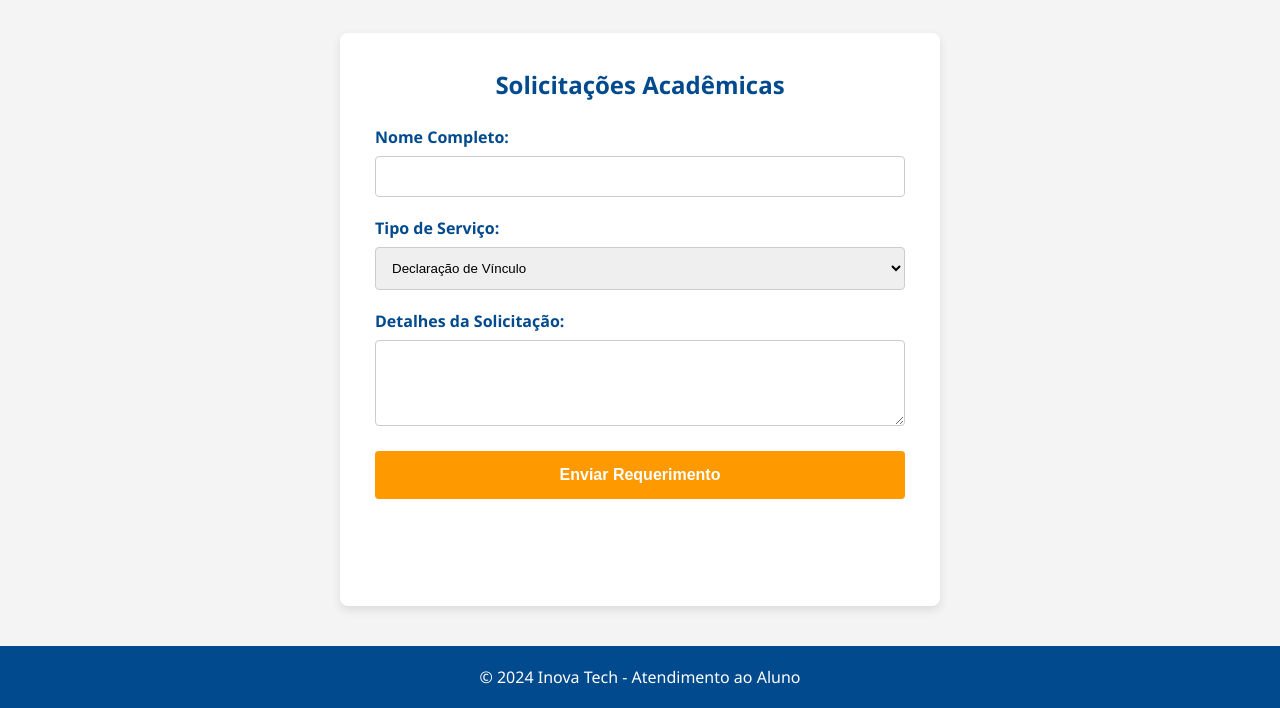
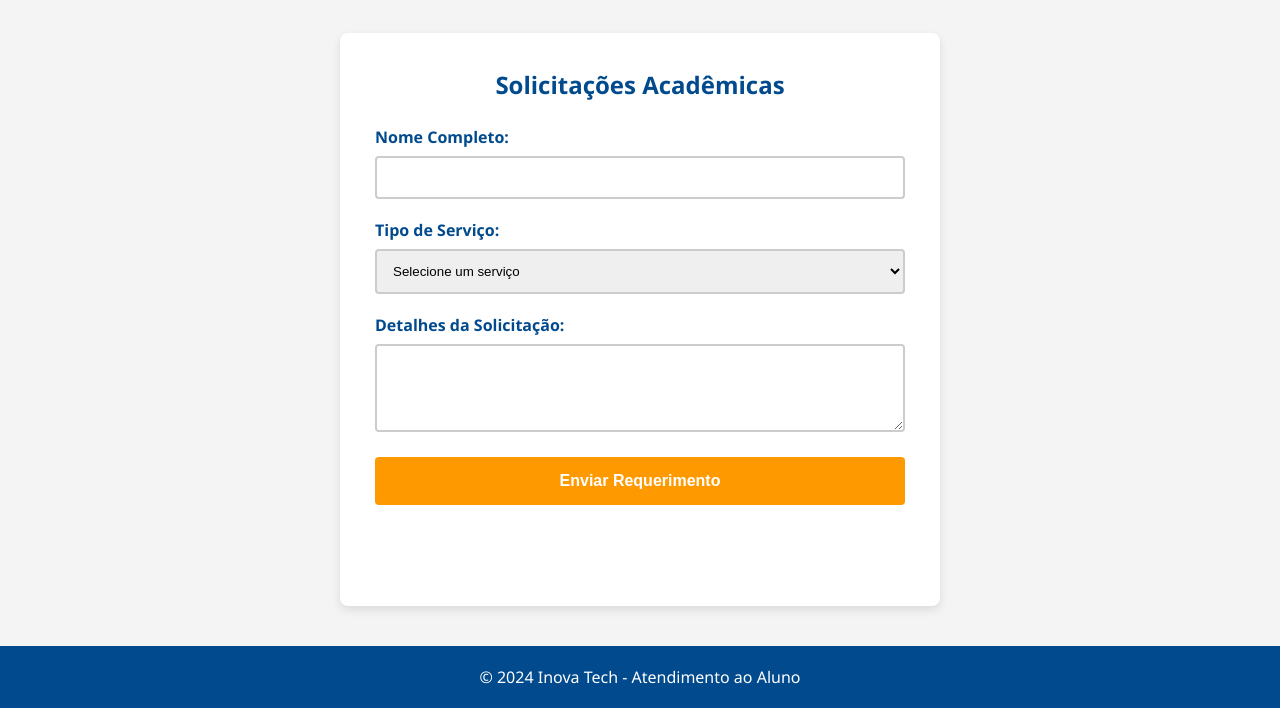
Before and after one commit to nathan-santoss/SENAC-AULAS, a plain HTML site: page Web-UC7/inova-tech/secretaria.html in a window 1280 px wide. Shown: the part 92-800 px from the top of the page. Drawn offline with Linux system fonts and the light colour scheme.

Commit message:
:books: att

```diff
--- a/Web-UC7/inova-tech/secretaria.html
+++ b/Web-UC7/inova-tech/secretaria.html
@@ -31,6 +31,7 @@
 
         .logotipo-imagem {
             height: 60px;
+            cursor: pointer;
         }
 
         .navegacao-lista {
@@ -43,6 +44,11 @@
             color: #ffffff;
             text-decoration: none;
             font-weight: bold;
+            cursor: pointer;
+        }
+
+        .navegacao-item:hover {
+            color: #ff9900;
         }
 
         .container-formulario {
@@ -76,8 +82,18 @@
         .entrada-input {
             width: 100%;
             padding: 12px;
-            border: 1px solid #cccccc;
+            border: 2px solid #cccccc;
             border-radius: 4px;
+            outline: none;
+            transition: border-color 0.3s;
+        }
+
+        .entrada-input:focus:invalid {
+            border-color: #e74c3c;
+        }
+
+        .entrada-input:focus:valid {
+            border-color: #2ecc71;
         }
 
         .botao-enviar {
@@ -90,10 +106,11 @@
             font-weight: bold;
             width: 100%;
             font-size: 1rem;
+            transition: background-color 0.3s;
         }
 
         .botao-enviar:hover {
-            background-color: #e68a00;
+            background-color: #004a8d;
         }
 
         .rodape-institucional {
@@ -129,7 +146,8 @@
             </div>
             <div class="campo-grupo">
                 <label>Tipo de Serviço:</label>
-                <select class="entrada-input">
+                <select class="entrada-input" required>
+                    <option value="" disabled selected>Selecione um serviço</option>
                     <option>Declaração de Vínculo</option>
                     <option>Histórico Acadêmico</option>
                     <option>Trancamento de Matrícula</option>
@@ -137,7 +155,7 @@
             </div>
             <div class="campo-grupo">
                 <label>Detalhes da Solicitação:</label>
-                <textarea class="entrada-input" rows="4"></textarea>
+                <textarea class="entrada-input" rows="4" required></textarea>
             </div>
             <button type="submit" class="botao-enviar">Enviar Requerimento</button>
         </form>
```
Also changed, not shown: Web-UC7/inova-tech/curso.html (+6 -0 lines), Web-UC7/inova-tech/index.html (+4 -4 lines).
